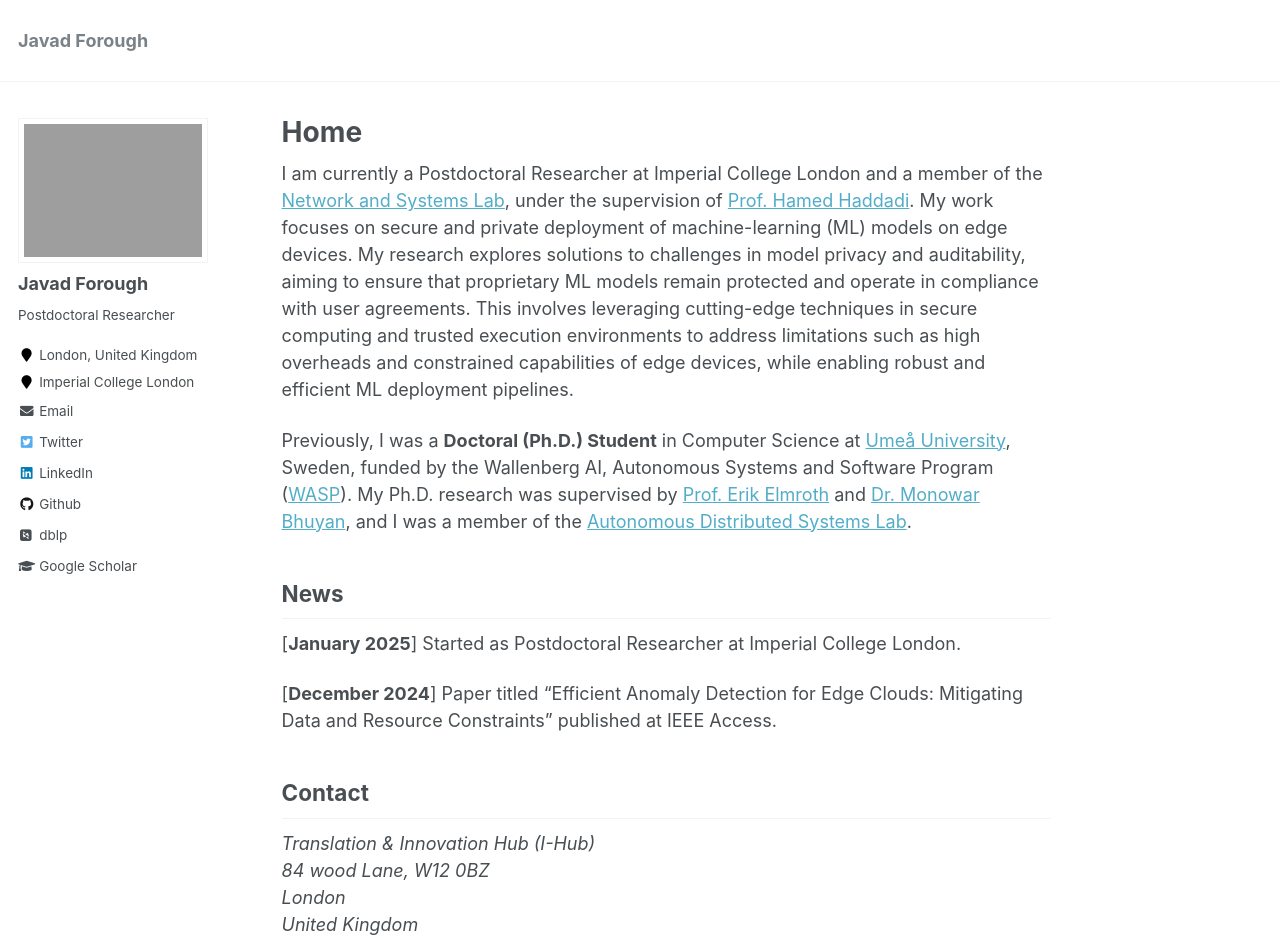
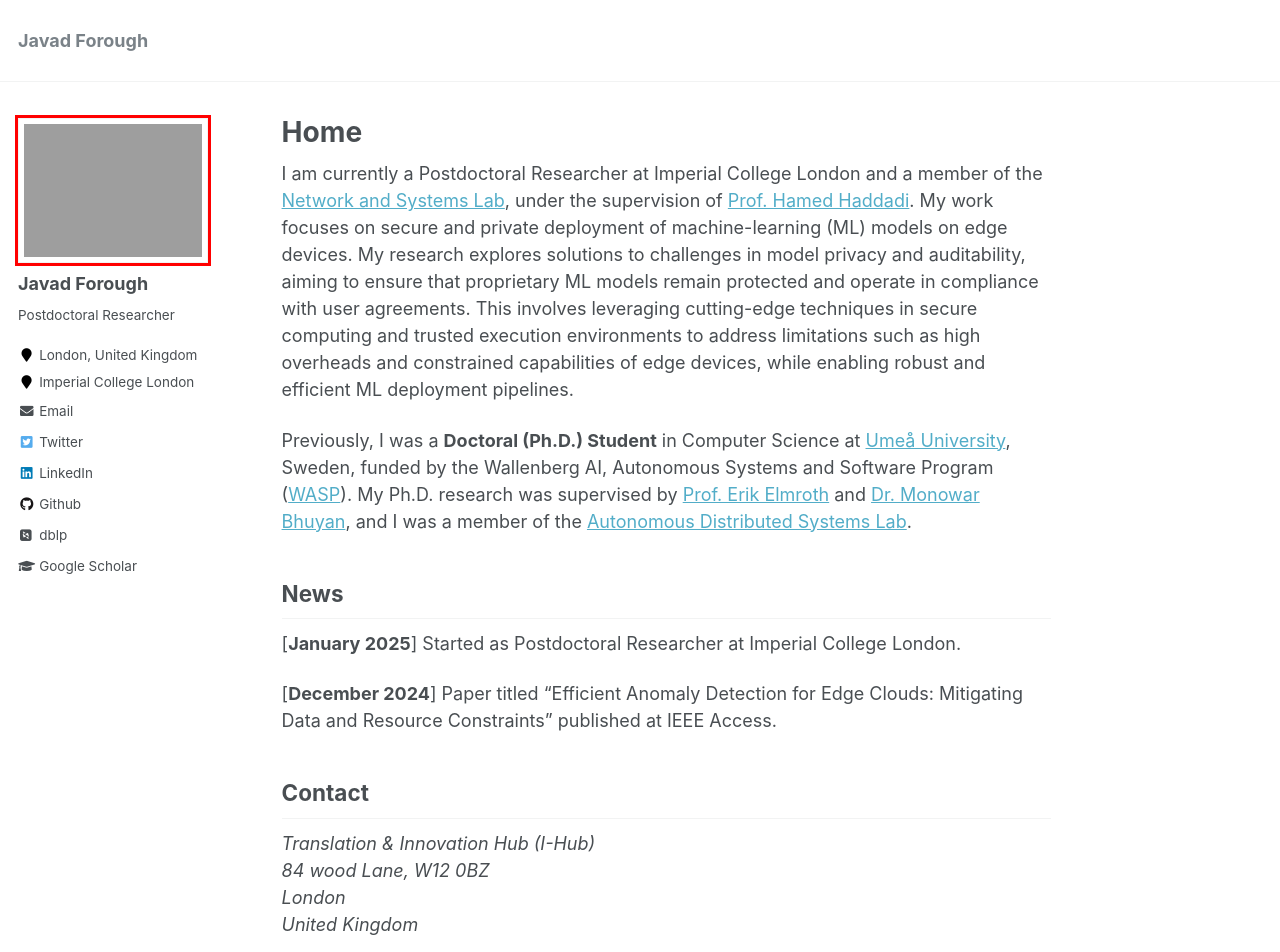
Before and after one commit to Javad-Forough/Javad-Forough.github.io, a Jekyll site: the page built from _pages/about.md, in a window 1280 px wide and 1400 px high. Shown: the top 952 px of the window. Built offline with Jekyll 4.4.1, drawn with Linux system fonts in a browser that asks for light colours; some web fonts are replaced.

Commit message:
Update avatar

```diff
--- a/_sass/_sidebar.scss
+++ b/_sass/_sidebar.scss
@@ -70,6 +70,7 @@
    ========================================================================== */
 
    .author__avatar {
+    outline: 3px solid red; /* Add a red border for debugging */
     display: table-cell;
     vertical-align: top;
     width: 100%; /* Allow the width to adjust responsively */
```
